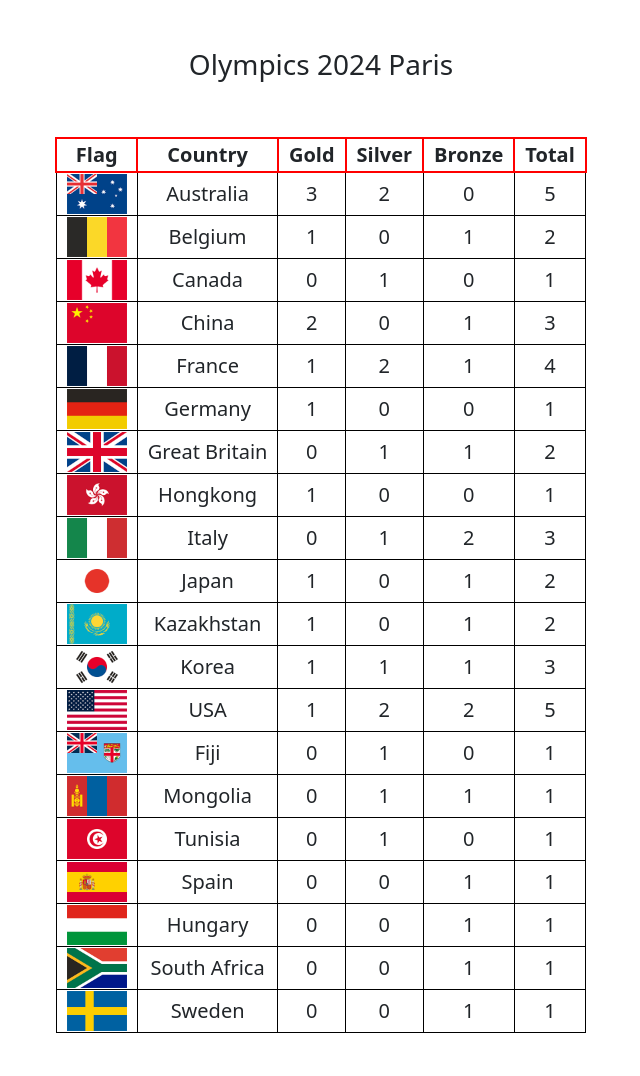
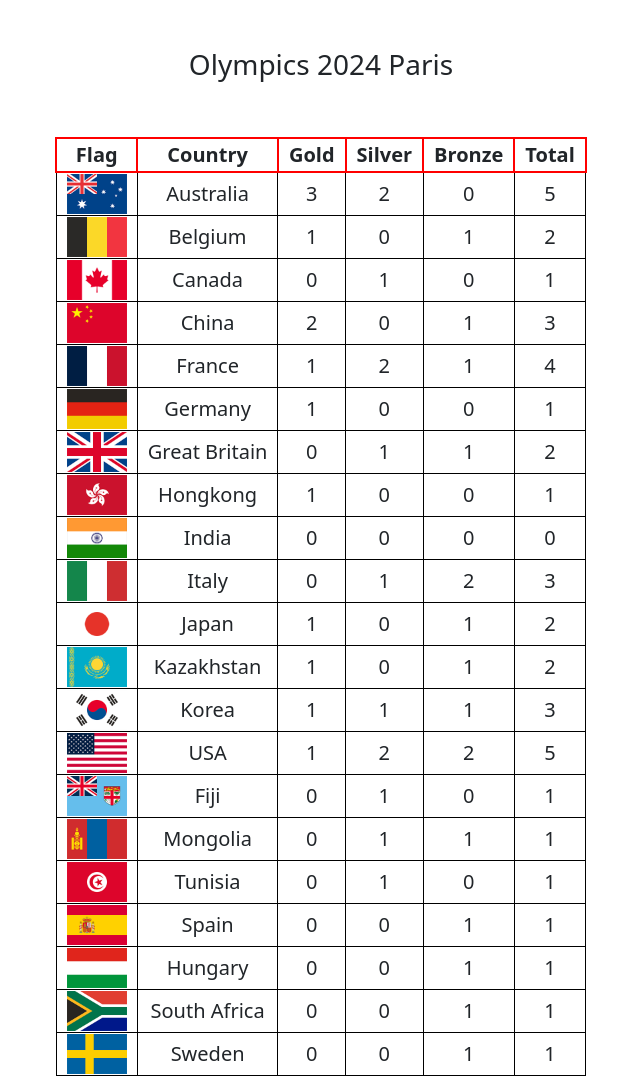
Before and after one commit to ckuthyar/Olympics, a plain HTML site: page index.html in a window 1280 px wide. Shown: the whole page, without its empty margins (319-959 px from the left). Before the commit the page ends 1033 px from the top, so only its background shows below. Drawn offline with nearby package versions, Linux system fonts and the light colour scheme.

Commit message:
India added to the list of countries

```diff
--- a/index.html
+++ b/index.html
@@ -117,6 +117,14 @@
             <td>1</td>
         </tr>
         <tr>
+            <td><img src="Images/IND.png" class="theme1"></td>
+            <td>India</td>
+            <td>0</td>
+            <td>0</td>
+            <td>0</td>
+            <td>0</td>
+        </tr>
+        <tr>
             <td><img src="Images/ITA.png" class="theme1"></td>
             <td>Italy</td>
             <td>0</td>
```
Also changed, not shown: Images/IND.png (added).
